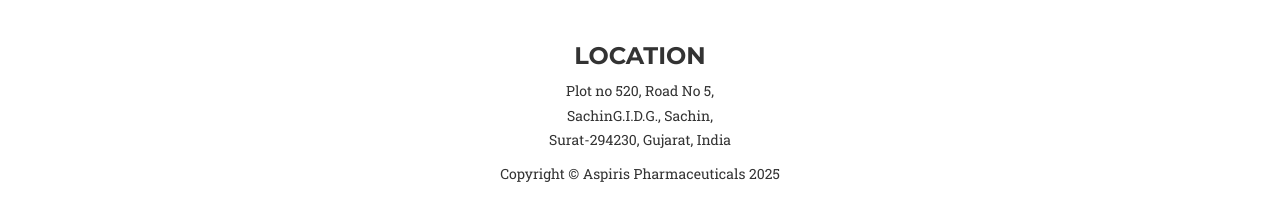
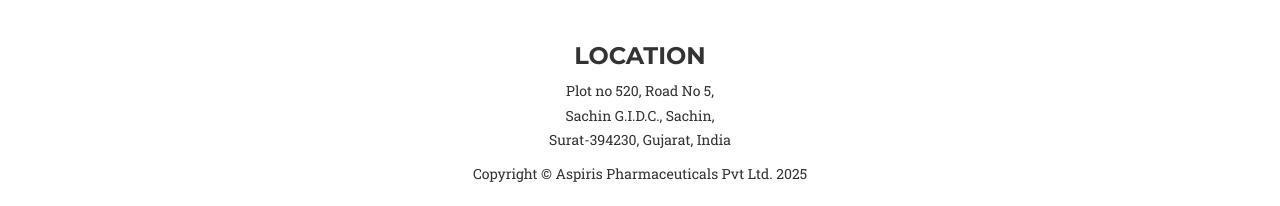
Before and after one commit to aspirispharma/aspirispharma.github.io, a Jekyll site: the page built from index.html, in a window 1280 px wide and 900 px high, scrolled down 1528 px. Shown: the part 691-897 px from the top of the window. Built offline with Jekyll 4.4.1, drawn with Linux system fonts in a browser that asks for light colours; some web fonts are replaced.

Commit message:
Fixed address and renamed with Pvt Ltd,

```diff
--- a/_config.yml
+++ b/_config.yml
@@ -1,11 +1,11 @@
 # Site settings
-title: Aspiris Pharmaceuticals
-subtitle: "Aspiris Pharmaceuticals is a leading global biopharmaceutical company"
-author: Aspiris Pharmaceuticals
+title: Aspiris Pharmaceuticals Pvt Ltd.
+subtitle: "Aspiris Pharmaceuticals Pvt Ltd. is a leading global biopharmaceutical company"
+author: Aspiris Pharmaceuticals Pvt Ltd.
 url: http://www.aspirispharma.github.io
 # Contact settings
 email: mailto:aspiris.pharmaceuticals@gmail.com
-description: "Welcome to Aspiris Pharmaceuticals. We are a leading global biopharmaceutical company that discovers, develops and delivers innovative medicines in areas of unmet medical need."
+description: "Welcome to Aspiris Pharmaceuticals Pvt Ltd. We are a leading global biopharmaceutical company that discovers, develops and delivers innovative medicines in areas of unmet medical need."
 
 # Color settings (hex-codes without the leading hash-tag)
 color:
@@ -21,8 +21,8 @@ social:
 # Postal address (add as many lines as necessary)
 address:
   - line: Plot no 520, Road No 5,
-  - line: SachinG.I.D.G., Sachin,
-  - line: Surat-294230, Gujarat, India
+  - line: Sachin G.I.D.C., Sachin,
+  - line: Surat-394230, Gujarat, India
 
 # Build settings
 markdown: kramdown
```
